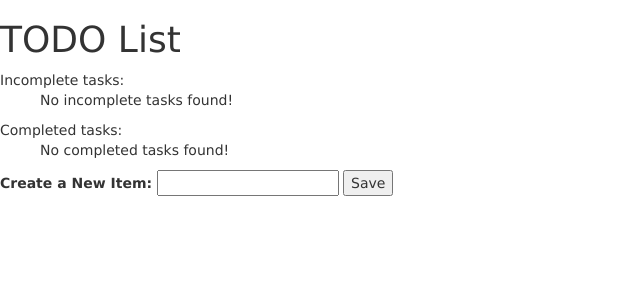
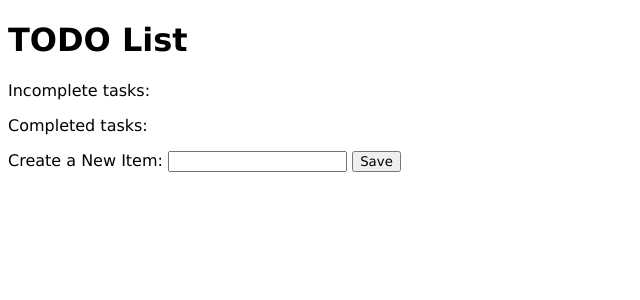
Before and after one commit to ngearhart/todo-list-demo, a Flask app: page / in a window 1280 px wide. Shown: the top 300 px of the page, without its empty margins (0-640 px from the left). Run offline with Flask 3, Linux system fonts and the light colour scheme; data that the repository does not hold is empty; some libraries are stand-ins or nearby versions.

Commit message:
Revert to pre-demo version for 20230607 workshop

```diff
--- a/app.py
+++ b/app.py
@@ -1,13 +1,13 @@
 from flask import Flask, redirect, render_template, request
 import data
 import logging
-from flask_bootstrap import Bootstrap
+# from flask_bootstrap import Bootstrap
 
 logger = logging.getLogger(__name__)
 logging.basicConfig(level=logging.DEBUG)
 
 app = Flask(__name__)
-Bootstrap(app)
+# Bootstrap(app)
 
 @app.route('/', methods=['GET', 'POST'])
 def index():
@@ -33,7 +33,7 @@ def index():
     logger.info(items)
     completed_items = [item for item in items if item[2] == 1]
     incomplete_items = [item for item in items if item[2] == 0]
-    return render_template('index-bootstrap.html', completed_items=completed_items, incomplete_items=incomplete_items)
+    return render_template('index.html', completed_items=completed_items, incomplete_items=incomplete_items)
 
 if __name__ == '__main__':
     data.init()
--- a/data.py
+++ b/data.py
@@ -28,7 +28,7 @@ def create_list_item(name):
         con.commit()
 
 
-def toggle_list_item(id: int | str):
+def toggle_list_item(id):
     with sqlite3.connect(DB_FILE_NAME) as con:
         cur = con.cursor()
         cur.execute("UPDATE items SET done = ((done | 1) - (done & 1)) WHERE id = ?", (id,))
--- a/templates/index.html
+++ b/templates/index.html
@@ -26,9 +26,6 @@
                 </li>
             {% endfor %}
         </ul>
-        {% if not incomplete_items|length %}
-        No incomplete tasks!
-        {% endif %}
         Completed tasks:
         <ul>
             {% for item in completed_items %}
```
Also changed, not shown: README.md.
